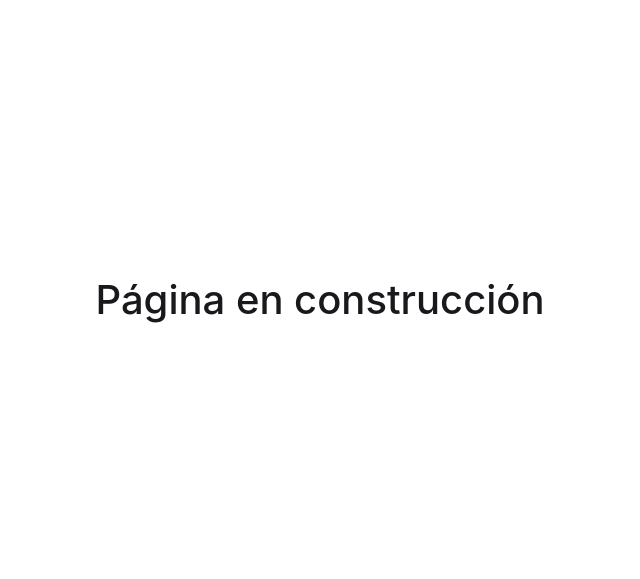
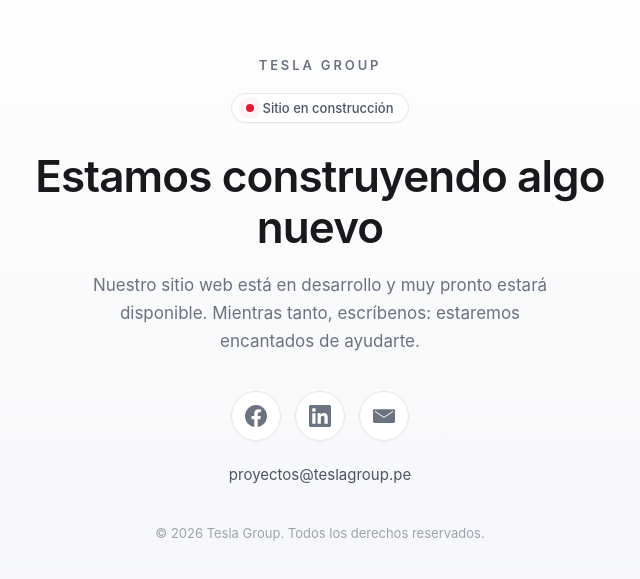
Before and after one commit to TeslagroupX/Tesla-landing-page, an Angular app: page / in a window 1280 px wide. Shown: the part 109-688 px from the top of the page, without its empty margins (320-960 px from the left). Built offline with nearby package versions, Linux system fonts and the light colour scheme.

Commit message:
refactor: manejo de nueva interfaz de pagina en construccion

```diff
--- a/src/app/app.html
+++ b/src/app/app.html
@@ -1,30 +1,66 @@
-<style>
-  :host {
-    display: block;
-    height: 100dvh;
-    font-family: "Inter", -apple-system, BlinkMacSystemFont, "Segoe UI", Roboto,
-      Helvetica, Arial, sans-serif;
-  }
+<main>
+  <section class="hero">
+    <p class="eyebrow">Tesla Group</p>
 
-  main {
-    width: 100%;
-    min-height: 100%;
-    display: flex;
-    justify-content: center;
-    align-items: center;
-    padding: 1rem;
-    box-sizing: border-box;
-  }
+    <span class="status">
+      <span class="status-dot" aria-hidden="true"></span>
+      Sitio en construcción
+    </span>
 
-  h1 {
-    font-size: 2.5rem;
-    font-weight: 500;
-    color: #19181c;
-    text-align: center;
-    margin: 0;
-  }
-</style>
+    <h1>Estamos construyendo algo nuevo</h1>
 
-<main>
-  <h1>Página en construcción</h1>
+    <p class="subtitle">
+      Nuestro sitio web está en desarrollo y muy pronto estará disponible.
+      Mientras tanto, escríbenos: estaremos encantados de ayudarte.
+    </p>
+
+    <nav class="socials" aria-label="Redes de contacto">
+      <a
+        class="social social--facebook"
+        href="https://www.facebook.com/TeslaGroupPeru"
+        target="_blank"
+        rel="noopener noreferrer"
+        aria-label="Facebook"
+      >
+        <svg viewBox="0 0 24 24" width="22" height="22" aria-hidden="true" focusable="false">
+          <path
+            fill="currentColor"
+            d="M24 12.073C24 5.405 18.627 0 12 0S0 5.405 0 12.073C0 18.1 4.388 23.094 10.125 24v-8.437H7.078v-3.49h3.047V9.43c0-3.017 1.792-4.684 4.533-4.684 1.312 0 2.686.235 2.686.235v2.97h-1.514c-1.491 0-1.956.93-1.956 1.886v2.265h3.328l-.532 3.49h-2.796V24C19.612 23.094 24 18.1 24 12.073z"
+          />
+        </svg>
+      </a>
+
+      <a
+        class="social social--linkedin"
+        href="https://www.linkedin.com/company/teslagroup/"
+        target="_blank"
+        rel="noopener noreferrer"
+        aria-label="LinkedIn"
+      >
+        <svg viewBox="0 0 24 24" width="22" height="22" aria-hidden="true" focusable="false">
+          <path
+            fill="currentColor"
+            d="M20.447 20.452h-3.554v-5.569c0-1.328-.027-3.037-1.852-3.037-1.853 0-2.136 1.445-2.136 2.939v5.667H9.351V9h3.414v1.561h.046c.477-.9 1.637-1.85 3.37-1.85 3.601 0 4.267 2.37 4.267 5.455v6.286zM5.337 7.433a2.062 2.062 0 0 1-2.063-2.065 2.064 2.064 0 1 1 2.063 2.065zm1.782 13.019H3.555V9h3.564v11.452zM22.225 0H1.771C.792 0 0 .774 0 1.729v20.542C0 23.227.792 24 1.771 24h20.451C23.2 24 24 23.227 24 22.271V1.729C24 .774 23.2 0 22.225 0z"
+          />
+        </svg>
+      </a>
+
+      <a
+        class="social social--email"
+        href="mailto:proyectos@teslagroup.pe"
+        aria-label="Enviar correo"
+      >
+        <svg viewBox="0 0 24 24" width="22" height="22" aria-hidden="true" focusable="false">
+          <path
+            fill="currentColor"
+            d="M1.5 4.5h21A1.5 1.5 0 0 1 24 6v12a1.5 1.5 0 0 1-1.5 1.5h-21A1.5 1.5 0 0 1 0 18V6a1.5 1.5 0 0 1 1.5-1.5zm10.5 8.69L2.4 6.6a.3.3 0 0 0-.4.28v.46l10 6.86 10-6.86v-.46a.3.3 0 0 0-.4-.28L12 13.19z"
+          />
+        </svg>
+      </a>
+    </nav>
+
+    <a class="contact-email" href="mailto:proyectos@teslagroup.pe">proyectos@teslagroup.pe</a>
+  </section>
+
+  <footer>© 2026 Tesla Group. Todos los derechos reservados.</footer>
 </main>
--- a/src/app/app.scss
+++ b/src/app/app.scss
@@ -0,0 +1,198 @@
+:host {
+  display: block;
+  min-height: 100dvh;
+  font-family: "Inter", -apple-system, BlinkMacSystemFont, "Segoe UI", Roboto,
+    Helvetica, Arial, sans-serif;
+  color: #19181c;
+  background: linear-gradient(180deg, #ffffff 0%, #f5f6f8 100%);
+}
+
+main {
+  min-height: 100dvh;
+  display: flex;
+  flex-direction: column;
+  align-items: center;
+  justify-content: center;
+  gap: 2.5rem;
+  padding: 2rem 1.25rem;
+  box-sizing: border-box;
+}
+
+.hero {
+  width: 100%;
+  max-width: 640px;
+  text-align: center;
+  display: flex;
+  flex-direction: column;
+  align-items: center;
+  animation: rise 0.7s cubic-bezier(0.16, 1, 0.3, 1) both;
+}
+
+.eyebrow {
+  margin: 0 0 1.25rem;
+  font-size: 0.8125rem;
+  font-weight: 600;
+  letter-spacing: 0.22em;
+  text-transform: uppercase;
+  color: #6b7280;
+}
+
+.status {
+  display: inline-flex;
+  align-items: center;
+  gap: 0.5rem;
+  padding: 0.375rem 0.875rem;
+  margin-bottom: 1.75rem;
+  font-size: 0.8125rem;
+  font-weight: 500;
+  color: #4b5563;
+  background: #ffffff;
+  border: 1px solid #e5e7eb;
+  border-radius: 999px;
+  box-shadow: 0 1px 2px rgba(16, 24, 40, 0.04);
+}
+
+.status-dot {
+  width: 8px;
+  height: 8px;
+  border-radius: 50%;
+  background: #e31937;
+  box-shadow: 0 0 0 0 rgba(227, 25, 55, 0.45);
+  animation: pulse 2s ease-out infinite;
+}
+
+h1 {
+  margin: 0;
+  font-size: clamp(1.875rem, 5vw, 2.75rem);
+  font-weight: 600;
+  line-height: 1.15;
+  letter-spacing: -0.02em;
+  color: #19181c;
+}
+
+.subtitle {
+  margin: 1.125rem 0 0;
+  max-width: 30rem;
+  font-size: clamp(1rem, 2.5vw, 1.0625rem);
+  line-height: 1.65;
+  color: #6b7280;
+}
+
+.socials {
+  display: flex;
+  gap: 0.875rem;
+  margin-top: 2.25rem;
+}
+
+.social {
+  display: inline-flex;
+  align-items: center;
+  justify-content: center;
+  width: 48px;
+  height: 48px;
+  border-radius: 50%;
+  color: #6b7280;
+  background: #ffffff;
+  border: 1px solid #e5e7eb;
+  box-shadow: 0 1px 2px rgba(16, 24, 40, 0.04);
+  text-decoration: none;
+  transition: color 0.2s ease, border-color 0.2s ease, transform 0.2s ease,
+    box-shadow 0.2s ease;
+}
+
+.social:hover,
+.social:focus-visible {
+  transform: translateY(-3px);
+  box-shadow: 0 8px 20px rgba(16, 24, 40, 0.1);
+}
+
+.social:focus-visible {
+  outline: 2px solid #19181c;
+  outline-offset: 3px;
+}
+
+.social--facebook:hover,
+.social--facebook:focus-visible {
+  color: #1877f2;
+  border-color: #1877f2;
+}
+
+.social--linkedin:hover,
+.social--linkedin:focus-visible {
+  color: #0a66c2;
+  border-color: #0a66c2;
+}
+
+.social--email:hover,
+.social--email:focus-visible {
+  color: #e31937;
+  border-color: #e31937;
+}
+
+.contact-email {
+  margin-top: 1.5rem;
+  font-size: 0.9375rem;
+  color: #4b5563;
+  text-decoration: none;
+  border-bottom: 1px solid transparent;
+  transition: color 0.2s ease, border-color 0.2s ease;
+}
+
+.contact-email:hover,
+.contact-email:focus-visible {
+  color: #19181c;
+  border-bottom-color: #19181c;
+}
+
+.contact-email:focus-visible {
+  outline: none;
+}
+
+footer {
+  font-size: 0.8125rem;
+  color: #9ca3af;
+  text-align: center;
+}
+
+@keyframes rise {
+  from {
+    opacity: 0;
+    transform: translateY(16px);
+  }
+  to {
+    opacity: 1;
+    transform: translateY(0);
+  }
+}
+
+@keyframes pulse {
+  0% {
+    box-shadow: 0 0 0 0 rgba(227, 25, 55, 0.45);
+  }
+  70% {
+    box-shadow: 0 0 0 8px rgba(227, 25, 55, 0);
+  }
+  100% {
+    box-shadow: 0 0 0 0 rgba(227, 25, 55, 0);
+  }
+}
+
+@media (prefers-reduced-motion: reduce) {
+  .hero {
+    animation: none;
+  }
+
+  .status-dot {
+    animation: none;
+  }
+
+  .social,
+  .contact-email {
+    transition: none;
+  }
+
+  .social:hover,
+  .social:focus-visible {
+    transform: none;
+  }
+}
--- a/src/index.html
+++ b/src/index.html
@@ -2,7 +2,7 @@
 <html lang="en">
 <head>
   <meta charset="utf-8">
-  <title>TeslaLandingPage</title>
+  <title>Tesla Group</title>
   <base href="/">
   <meta name="viewport" content="width=device-width, initial-scale=1">
   <link rel="icon" type="image/x-icon" href="favicon.ico">
```
